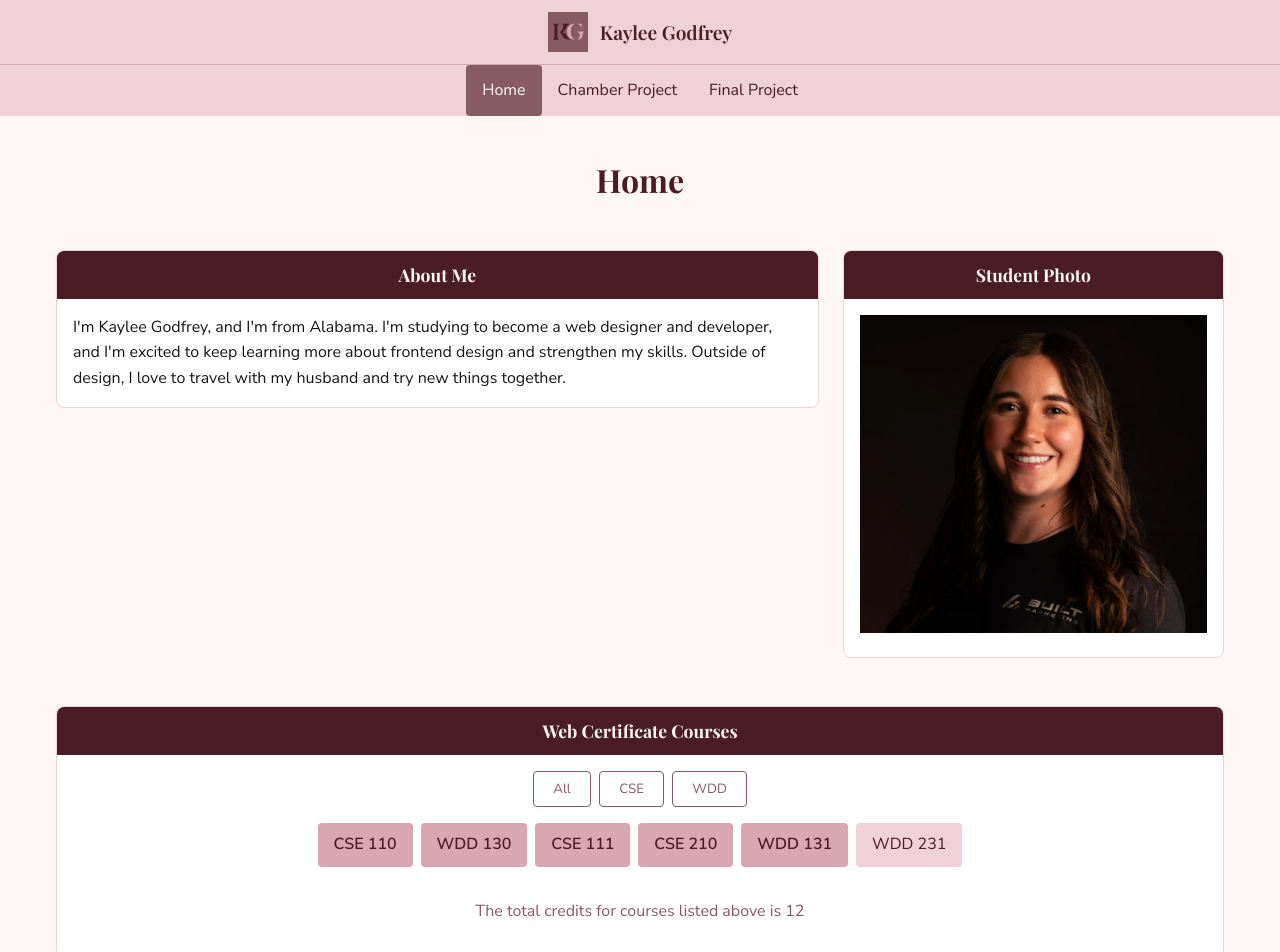
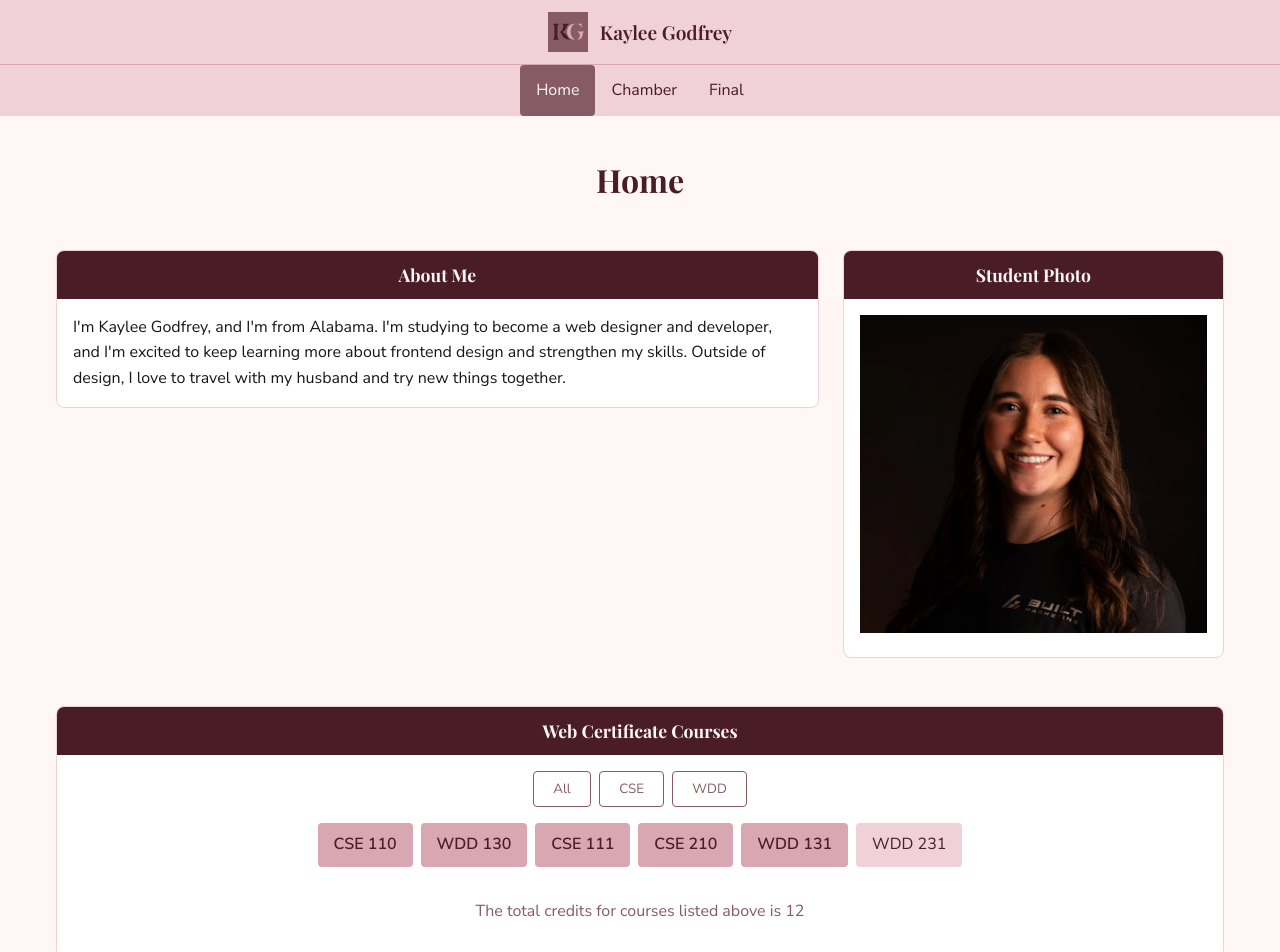
Before and after one commit to kayrand/wdd231, a plain HTML site: page index.html in a window 1280 px wide. Shown: the top 952 px of the page. Drawn offline with nearby package versions, Linux system fonts and the light colour scheme.

Commit message:
Fixed words

```diff
--- a/index.html
+++ b/index.html
@@ -27,8 +27,8 @@
 
   <nav id="nav-menu">
     <a href="index.html" class="active">Home</a>
-    <a href="#">Chamber Project</a>
-    <a href="#">Final Project</a>
+    <a href="#">Chamber</a>
+    <a href="#">Final</a>
   </nav>
 
   <main>
```
